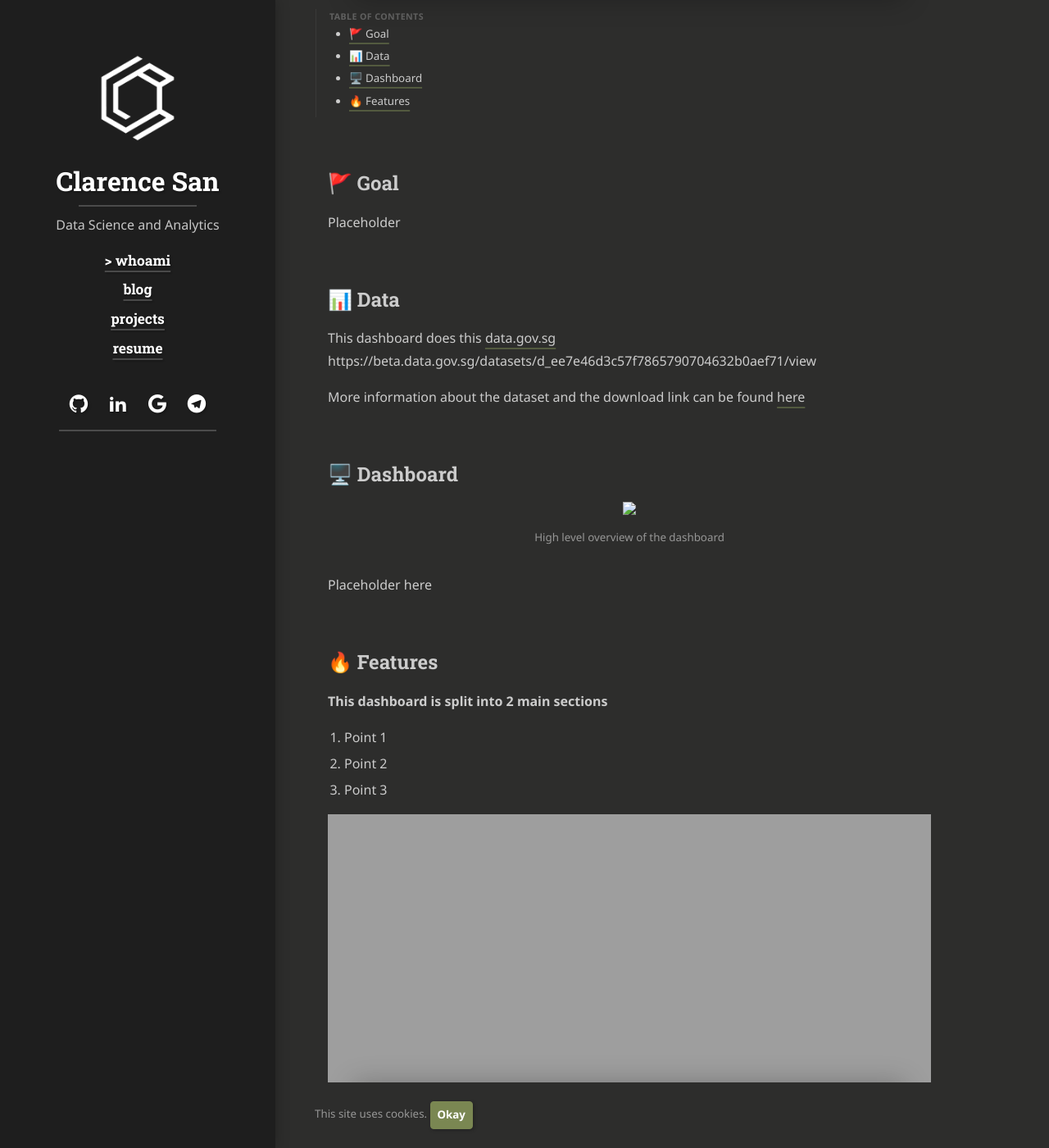
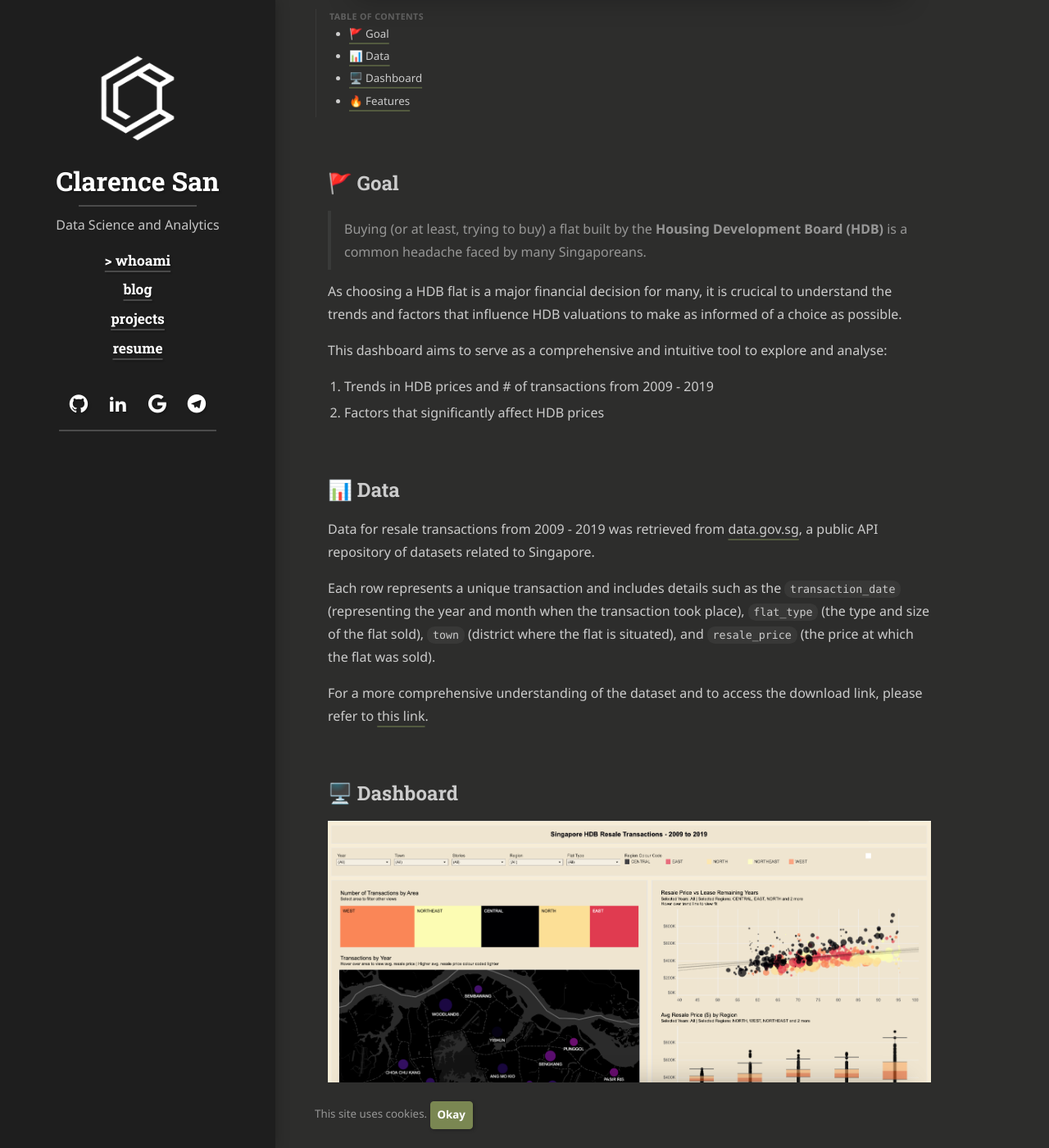
Before and after one commit to csanry/csanry.github.io, a Jekyll site: the page built from _projects/HDB.md, in a window 1280 px wide and 1400 px high, scrolled down 675 px. Shown: the whole window at 82% size. Built offline with Jekyll 4.4.1, drawn with Linux system fonts in a browser that asks for light colours; cached includes are drawn as plain includes; nearby versions of some CDN libraries; some web fonts are replaced; library files that are not in the unit come from our copies; some of the changed text lies outside the part shown.

Commit message:
chore: add HDB article

```diff
--- a/_projects/HDB.md
+++ b/_projects/HDB.md
@@ -16,57 +17,80 @@
 
 ## 🚩 Goal
 
-Placeholder
+> Buying (or at least, trying to buy) a flat built by the **Housing Development Board (HDB)** is a common headache faced by many Singaporeans.
+
+As choosing a HDB flat is a major financial decision for many, it is crucical to understand the trends and factors that influence HDB valuations to make as informed of a choice as possible.
+
+This dashboard aims to serve as a comprehensive and intuitive tool to explore and analyse:
+1. Trends in HDB prices and # of transactions from 2009 - 2019
+2. Factors that significantly affect HDB prices
+
 
 ## 📊 Data
 
-This dashboard does this
-[data.gov.sg]()
-https://beta.data.gov.sg/datasets/d_ee7e46d3c57f7865790704632b0aef71/view
+Data for resale transactions from 2009 - 2019 was retrieved from [data.gov.sg]{:target="_blank"}, a public API repository of datasets related to Singapore.
 
-More information about the dataset and the download link can be found [here](https://beta.data.gov.sg/datasets/d_ee7e46d3c57f7865790704632b0aef71/view)
+Each row represents a unique transaction and includes details such as the `transaction_date` (representing the year and month when the transaction took place), `flat_type` (the type and size of the flat sold), `town` (district where the flat is situated), and `resale_price` (the price at which the flat was sold).
 
+For a more comprehensive understanding of the dataset and to access the download link, please refer to [this link]{:target="_blank"}.
 
 
 ## 🖥️ Dashboard
 
 <figure>
-  <img src="{{site.url}}/assets/img/GES-Dashboard/dashboard_overview.png">
+  <img src="{{site.url}}/assets/img/HDB/dashboard_overview.png" width="100%" height="auto" />
   <figcaption>High level overview of the dashboard</figcaption>
 </figure>
 
 
-Placeholder here
-
 ## 🔥 Features
 
 **This dashboard is split into 2 main sections**
-1. Point 1
-2. Point 2
-3. Point 3
+1. The left section focuses on the **number of transactions** over time
+2. The right section focuses on the **resale price of the flats**
+
+
+**Global filters on flat types, year, and location**
+
+To better understand trends in prices for different areas and flat types, users are able to use the filter options at the top section to select a subset of data.
 
 <figure>
-  <img src="{{site.url}}/assets/img/GES-Dashboard/view_one.gif" width="100%" height="auto" />
-  <figcaption>New caption here</figcaption>
+  <img src="{{site.url}}/assets/img/HDB/view_one.gif" width="100%" height="auto" />
+  <figcaption>Users are able to filter transactions by certain flat characteristics</figcaption>
 </figure>
 
-**Evolution by years**
+
+**Visualising transactions by district over years**
+
+The geographical map showing the breakdown of prices by district features an animation which allows the user to loop through and view changes in metrics over time.
 
 <figure>
-  <img src="{{site.url}}/assets/img/GES-Dashboard/view_one.gif" width="100%" height="auto" />
-  <figcaption>New caption here</figcaption>
+  <img src="{{site.url}}/assets/img/HDB/view_two.gif" width="100%" height="auto" />
+  <figcaption>The geographical map provides a playback option to view changes in price and transactions by district</figcaption>
 </figure>
 
-**Trends in surface area and price**
+
+**Interactivity**
+
+In addition to presenting 5 number summaries in the boxplots in the right region, users are also able to interact with the charts to either filter down the data, or to view individual transactions.
+
+<figure>
+  <img src="{{site.url}}/assets/img/HDB/view_three.gif" width="100%" height="auto" />
+  <figcaption>Users are able to use the dynamic filters to narrow down their options</figcaption>
+</figure>
 
 
 
-[Play around with the dashboard here]{:target="_blank"}{:.read-more}
+[Play around with the dashboard here]{:target="_blank"}
+{:.read-more}
 
-<br><br>
+<br>
 
 **_Further Reading_**
 
-\[1\] A brief history about the HDB scheme can be found [here]()
+\[1\] A brief history about the HDB scheme can be found [here](https://www.hdb.gov.sg/about-us/history/design-through-the-decades){:target="_blank"}
 
 <!-- Links  -->
+[data.gov.sg]: https://beta.data.gov.sg/
+[this link]: https://beta.data.gov.sg/collections/189/datasets/d_ebc5ab87086db484f88045b47411ebc5/view
+[Play around with the dashboard here]: https://public.tableau.com/app/profile/clarence/viz/SingaporeHDBResaleTransactions-Dashboard/HDBDashboard
```
Also changed, not shown: other parts of _projects/HDB.md (+3 -2 lines), assets/img/HDB/dashboard_overview.png (added), 4 other files.
